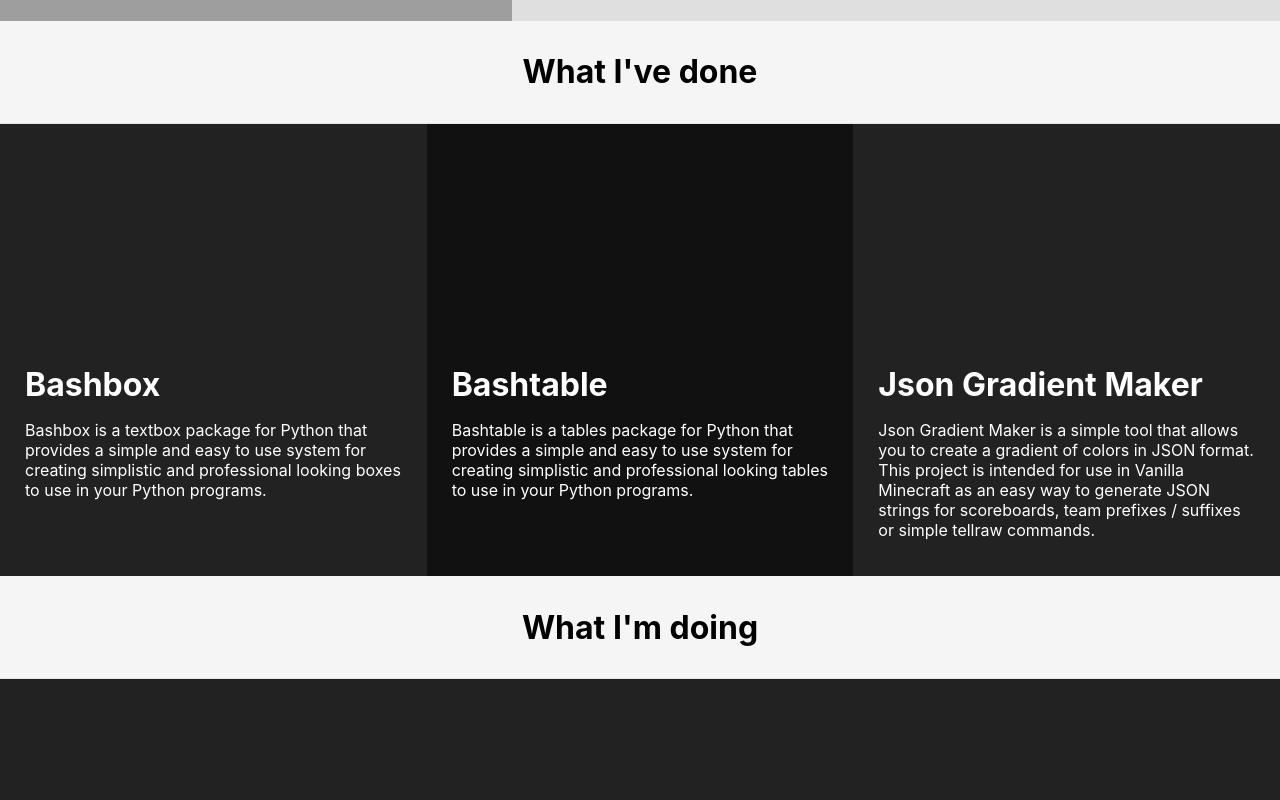
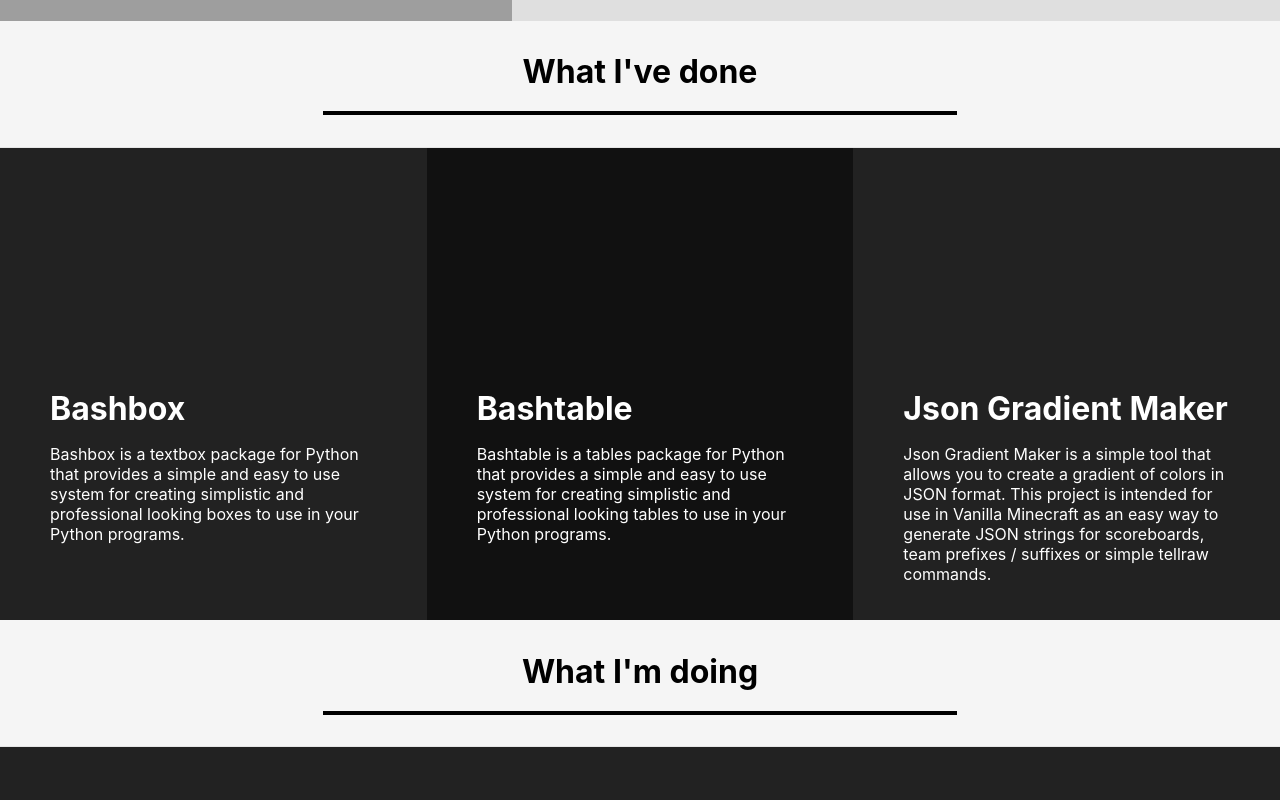
Before and after one commit to rackodo/rackodo-home-page, a Next.js app: page / in a window 1280 px wide. Shown: the part 1260-2060 px from the top of the page. Built offline with nearby package versions, Linux system fonts and the light colour scheme; grey boxes are pictures that could not be loaded.

Commit message:
animate works

```diff
--- a/components/works.js
+++ b/components/works.js
@@ -11,8 +11,8 @@
 
     return (
         <div>
-            <div className="worksHeader">
-                <h1>{title}</h1>
+            <div className="worksHeader" ref={containerRef}>
+                <h1 className={isVisible ? 'headerVisible' : 'headerNotVisible'}>{title}</h1>
             </div>
             <div className="works">
                 {children}
@@ -22,11 +22,17 @@
 }
 
 export const WorksItem = ({title, href, image, children}) => {
+    const [ containerRef, isVisible ] = ScrollScript({
+        root: null,
+        rootMargin: "0px",
+        threshold: 0
+    })
+
     return (
-        <div className="worksItem">
+        <div className={`worksItem ${isVisible ? 'worksItemVisible' : 'worksItemNotVisible'}`} ref={containerRef}>
             <div className="worksTop">
                 <Link href={href}><a href={href}>
-                    <div className="worksImageWrapper">
+                    <div className={`worksImageWrapper`}>
                         <Image
                         src={image ? image : "/images/project-logos/unknown.png"}
                         alt={title}
--- a/styles/Headpanel/animations.css
+++ b/styles/Headpanel/animations.css
@@ -1,4 +1,4 @@
-@keyframes visible {
+@keyframes headpanelFadeIn {
     0% {
         opacity: 0%;
     }
@@ -9,14 +9,14 @@
 }
 
 .panelVisible {
-    animation: visible 1s;
+    animation: headpanelFadeIn 1s;
 }
 
 .panelNotVisible {
     animation-play-state: paused !important;
 }
 
-@keyframes expand {
+@keyframes headpanelExpand {
     0% {
         width: 0%;
     }
@@ -27,7 +27,7 @@
 }
 
 .panelVisible h1::after {
-    animation: expand 1s;
+    animation: headpanelExpand 1s;
 }
 
 .panelNotVisible h1::after {
--- a/styles/Info/animations.css
+++ b/styles/Info/animations.css
@@ -1,4 +1,4 @@
-@keyframes expand {
+@keyframes infoExpand {
     0% {
         width: 0%;
     }
@@ -9,14 +9,14 @@
 }
 
 .headingVisible::after {
-    animation: expand 1s;
+    animation: infoExpand 1s;
 }
 
 .headingNotVisible::after {
     animation-play-state: paused !important;
 }
 
-@keyframes fadeIn {
+@keyframes infoFadeIn {
     0% {
         opacity: 0;
     }
@@ -27,7 +27,7 @@
 }
 
 .infoVisible {
-    animation: fadeIn 1s;
+    animation: infoFadeIn 1s;
     opacity: 1;
 }
 
--- a/styles/Works.css
+++ b/styles/Works.css
@@ -3,4 +3,5 @@
 @import 'Works/item.css';
 @import 'Works/image.css';
 @import 'Works/top.css';
-@import 'Works/bottom.css'
+@import 'Works/bottom.css';
+@import 'Works/animations.css'
--- /dev/null
+++ b/styles/Works/animations.css
@@ -0,0 +1,55 @@
+@keyframes worksExpand {
+    0% {
+        width: 0%;
+    }
+
+    100% {
+        width: 50%;
+    }
+}
+
+.headerVisible::after {
+    animation: worksExpand 1s;
+}
+
+.headerNotVisible::after {
+    animation-play-state: paused !important;
+}
+
+@keyframes worksImageEnter {
+    0% {
+        transform: translateY(50px);
+        opacity: 0.1;
+    }
+
+    100% {
+        transform: translateY(0px);
+        opacity: 1;
+    }
+}
+
+@keyframes worksItemFadeIn {
+    0% {
+        opacity: 0;
+    }
+
+    100% {
+        opacity: 1;
+    }
+}
+
+.worksItemVisible .worksImageWrapper img {
+    animation: worksImageEnter 1s;
+}
+
+.worksItemNotVisible .worksImageWrapper img {
+    animation-play-state: paused !important;
+}
+
+.worksItemVisible .worksTop h1, .worksItemVisible .worksBottom p {
+    animation: worksItemFadeIn 1s;
+}
+
+.worksItemNotVisible .worksTop h1, .worksItemNotVisible .worksBottom p {
+    animation-play-state: paused !important;
+}
--- a/styles/Works/bottom.css
+++ b/styles/Works/bottom.css
@@ -1,3 +1,4 @@
 .worksBottom {
     min-height: 100%;
+    padding: 0px 50px;
 }
--- a/styles/Works/header.css
+++ b/styles/Works/header.css
@@ -9,3 +9,13 @@
 .worksHeader h1 {
     font-size: 2em;
 }
+
+.worksHeader h1::after {
+    content: "";
+    display: block;
+    width: 50%;
+    margin: auto;
+    margin-top: 20px;
+    padding: 2px;
+    background-color: black;
+}
--- a/styles/Works/item.css
+++ b/styles/Works/item.css
@@ -3,7 +3,7 @@
     min-width: 300px;
     display: flex;
     flex-wrap: wrap;
-    padding: 20px 25px;
+    padding: 20px 0px;
     overflow: hidden;
 }
 
--- a/styles/Works/top.css
+++ b/styles/Works/top.css
@@ -4,5 +4,6 @@
 }
 
 .worksTop h1 {
+    padding: 0px 50px;
     margin-bottom: 0px;
 }
```
Also changed, not shown: pages/about.js (deleted, +0 -15 lines), pages/contact.js (deleted, +0 -15 lines), pages/works.js (deleted, +0 -15 lines).
